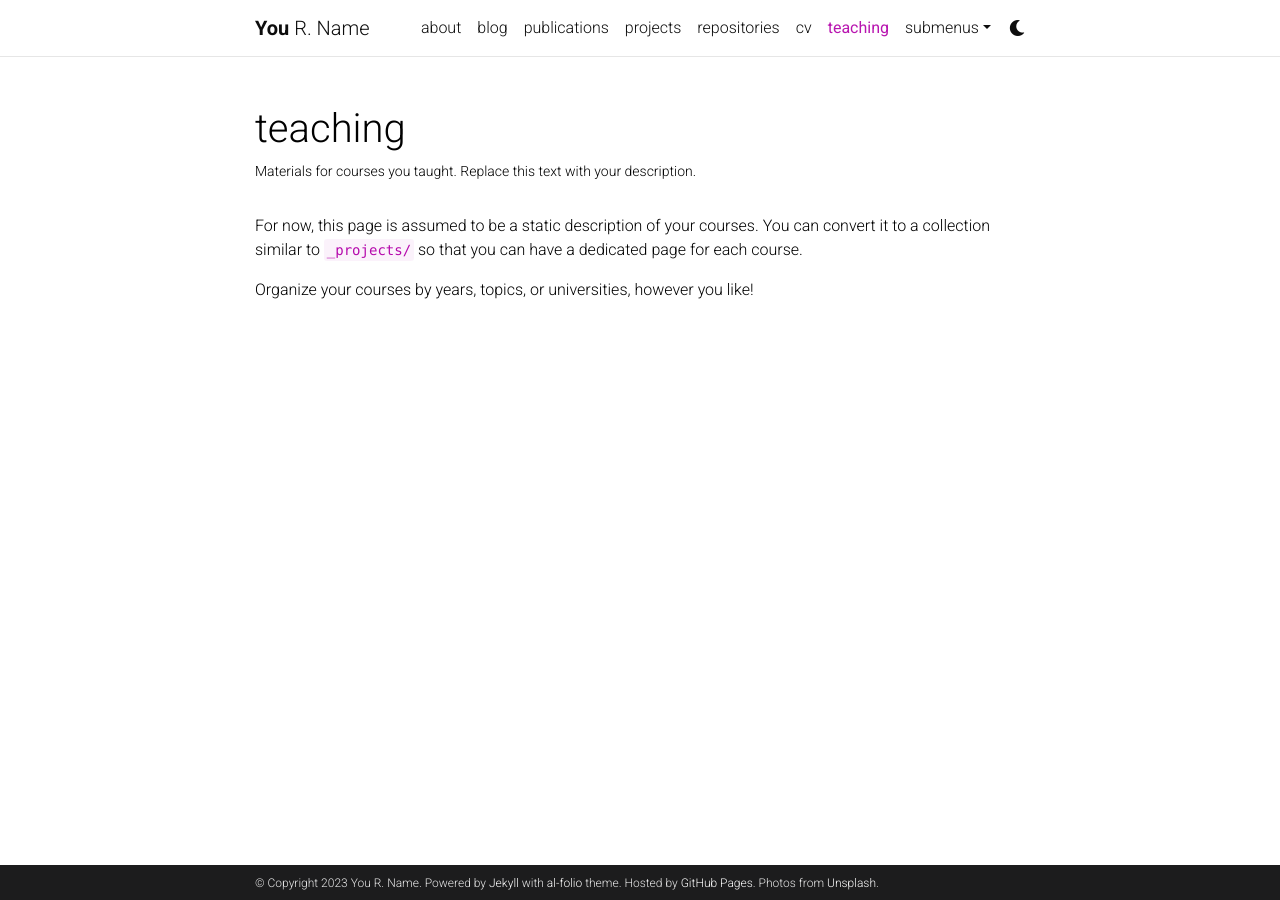
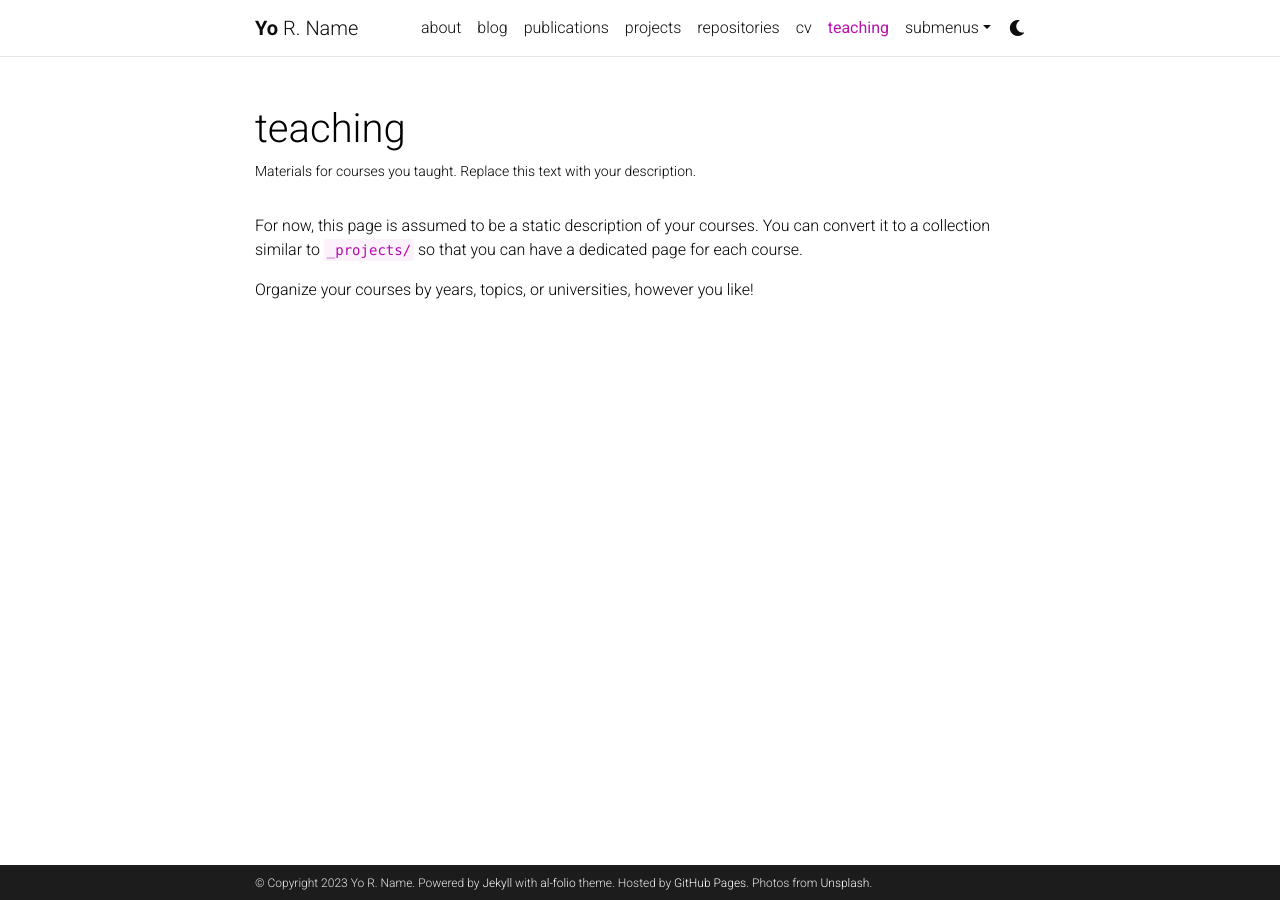
Before and after one commit to IsaiasGL/IsaiasGL.github.io, a Jekyll site: the page built from _pages/teaching.md, in a window 1280 px wide. Built offline with Jekyll 4.4.1, drawn with Linux system fonts in a browser that asks for light colours; comment, search, counter and statistics services are not loaded; a style sheet for code colours, icons or effects is not loaded.

Commit message:
URL
cambio ralizado al link

```diff
--- a/_config.yml
+++ b/_config.yml
@@ -3,7 +3,7 @@
 # -----------------------------------------------------------------------------
 
 title: blank # the website title (if blank, full name will be used instead)
-first_name: You
+first_name: Yo
 middle_name: R.
 last_name: Name
 email: you@example.com
@@ -18,7 +18,7 @@
 lang: en # the language of your site (for example: en, fr, cn, ru, etc.)
 icon: ⚛️  # the emoji used as the favicon (alternatively, provide image name in /assets/img/)
 
-url: https://alshedivat.github.io # the base hostname & protocol for your site
+url: https://IsaiasGL.github.io # the base hostname & protocol for your site
 baseurl: /al-folio # the subpath of your site, e.g. /blog/
 last_updated: false # set to true if you want to display last updated in the footer
 impressum_path:  # set to path to include impressum link in the footer, use the same path as permalink in a page, helps to conform with EU GDPR
```
